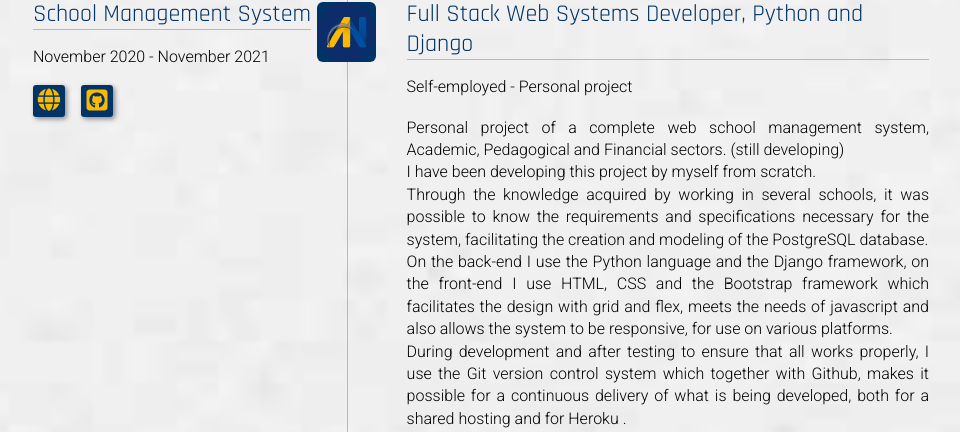
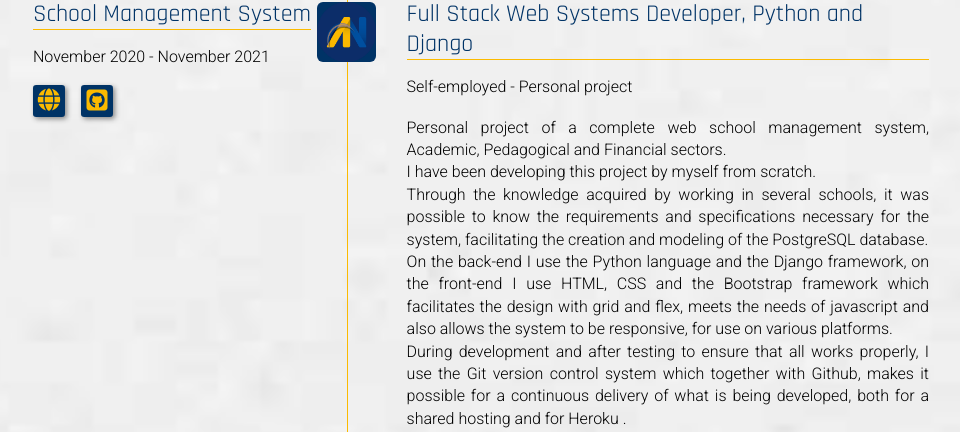
Before and after one commit to Antonio-Neves/My-Portfolio, a Django app: page / in a window 1280 px wide. Shown: the part 4143-4575 px from the top of the page, without its empty margins (159-1119 px from the left). Run offline with Django 3.2, Linux system fonts and the light colour scheme; some libraries are stand-ins or nearby versions.

Commit message:
Changed experience in portfolio

```diff
--- a/principal/templates/principal/index.html
+++ b/principal/templates/principal/index.html
@@ -401,7 +401,7 @@
                     </p>
                     <br>
                     <p class="aligne-justify">
-                        Personal project of a complete web school management system, Academic, Pedagogical and Financial sectors. (still developing)
+                        Personal project of a complete web school management system, Academic, Pedagogical and Financial sectors.
                         <br>I have been developing this project by myself from scratch.
                         <br>Through the knowledge acquired by working in several schools, it was possible to know the requirements and specifications necessary for the system, facilitating the creation and modeling of the PostgreSQL database.
                         <br>On the back-end I use the Python language and the Django framework, on the front-end I use HTML, CSS and the Bootstrap framework which facilitates the design with grid and flex, meets the needs of javascript and also allows the system to be responsive, for use on various platforms.
```
